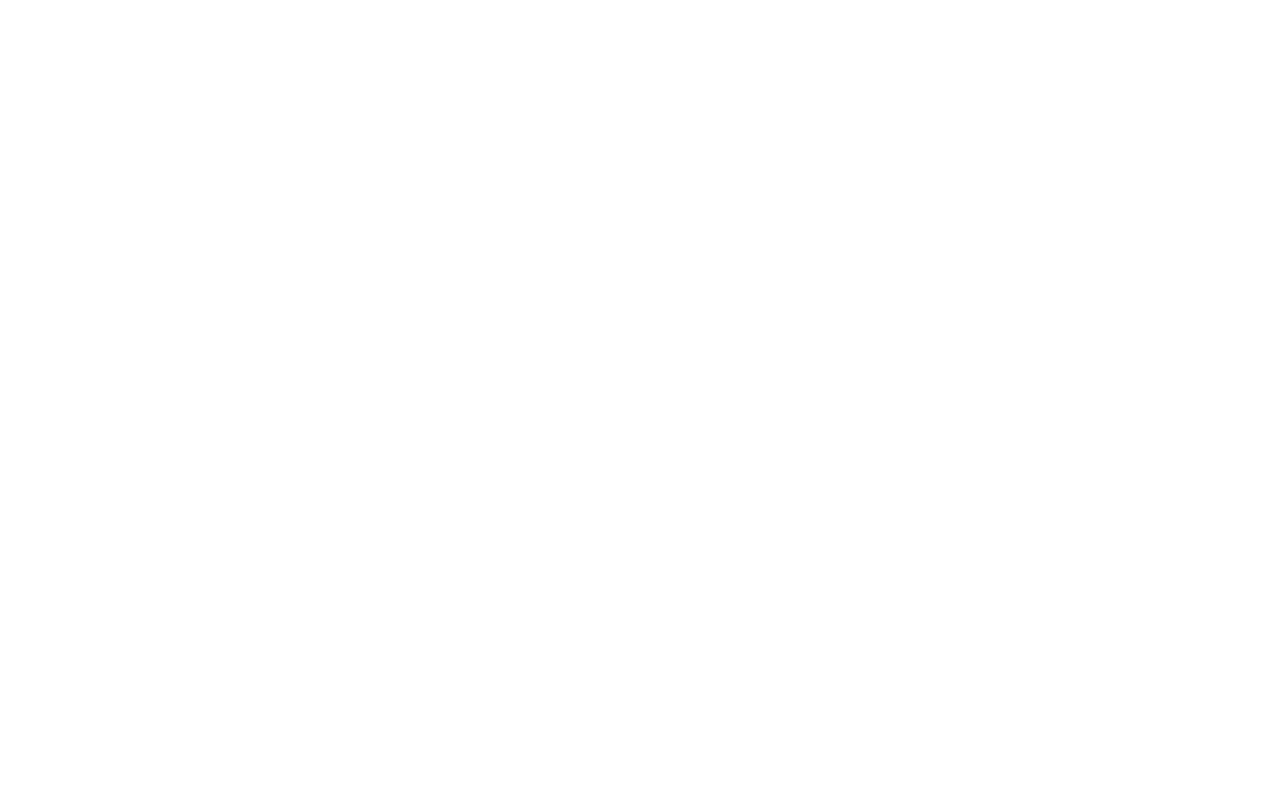
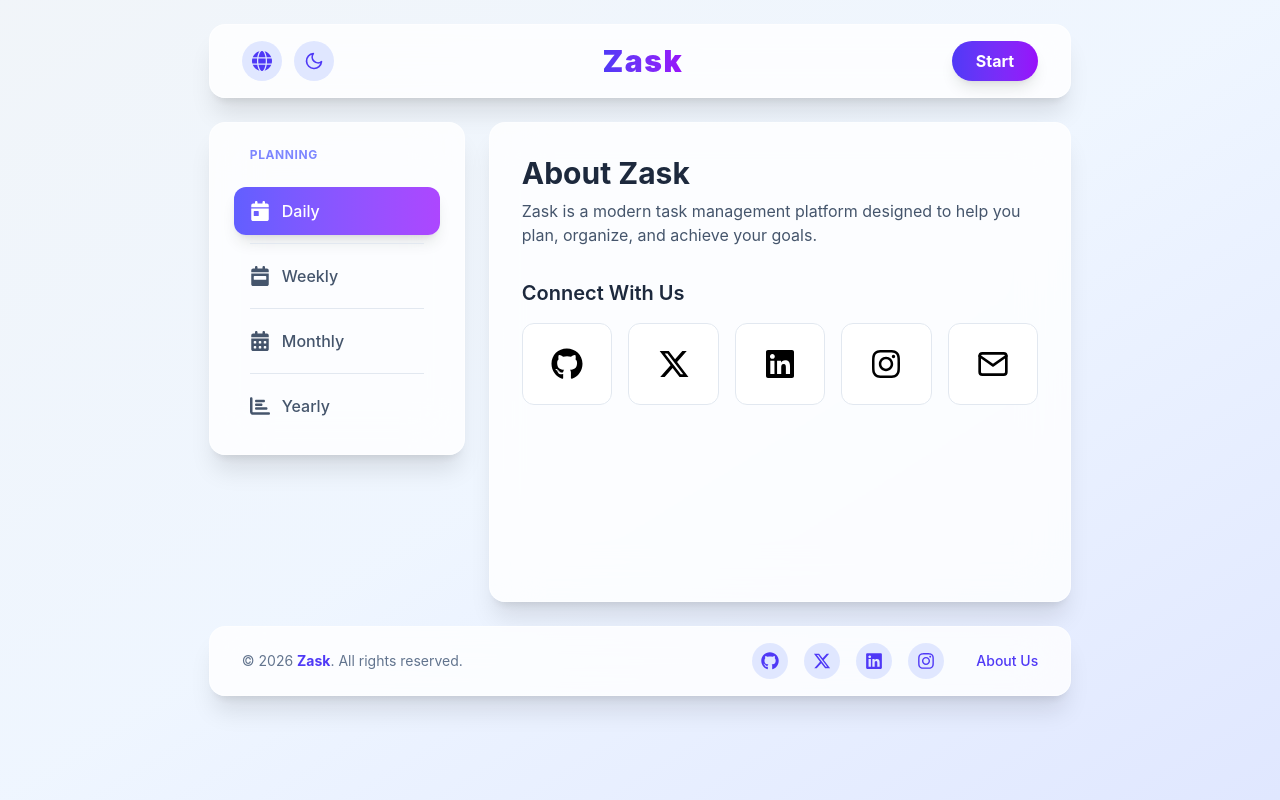
Before and after one commit to zarrush/task-flow, a React app in the folder frontend/: page /about in a window 1280 px wide. Before the commit this address had no page. Built offline with nearby package versions, Linux system fonts and the light colour scheme; the HTML template or start-up script is replaced by a standard one.

Commit message:
feat: add about page and update icons

```diff
--- a/frontend/package.json
+++ b/frontend/package.json
@@ -14,10 +14,10 @@
     "axios": "^1.20.0",
     "i18next": "^26.4.0",
     "i18next-browser-languagedetector": "^8.2.1",
-    "lucide-react": "^1.35.0",
     "react": "^19.2.8",
     "react-dom": "^19.2.8",
     "react-i18next": "^17.0.12",
+    "react-icons": "^5.7.0",
     "react-router-dom": "^7.18.3"
   },
   "devDependencies": {
--- a/frontend/src/App.jsx
+++ b/frontend/src/App.jsx
@@ -5,20 +5,19 @@
 import Tasks from './pages/Tasks';
 import Dashboard from './pages/Dashboard';
 import Profile from './pages/Profile';
+import About from './pages/About';
 
 function App() {
   return (
     <Router>
       <Routes>
-        {/* صفحه لاگین بدون Layout */}
         <Route path="/login" element={<Login />} />
-
-        {/* بقیه صفحات داخل Layout */}
         <Route element={<Layout />}>
           <Route path="/" element={<Tasks />} />
           <Route path="/tasks" element={<Tasks />} />
           <Route path="/dashboard" element={<Dashboard />} />
           <Route path="/profile" element={<Profile />} />
+          <Route path="/about" element={<About />} />
         </Route>
       </Routes>
     </Router>
--- a/frontend/src/components/Footer.jsx
+++ b/frontend/src/components/Footer.jsx
@@ -1,10 +1,51 @@
-// src/components/Footer.jsx
+
+import { FaGithub, FaXTwitter, FaLinkedin, FaInstagram } from 'react-icons/fa6';
+import { Link } from 'react-router-dom';
+
 export default function Footer() {
+  const socials = [
+    { name: 'GitHub', icon: FaGithub, url: 'https://github.com' },
+    { name: 'X', icon: FaXTwitter, url: 'https://twitter.com' },
+    { name: 'LinkedIn', icon: FaLinkedin, url: 'https://linkedin.com' },
+    { name: 'Instagram', icon: FaInstagram, url: 'https://instagram.com' },
+  ];
+
   return (
-    <footer className="bg-white/80 backdrop-blur-xl rounded-2xl shadow-xl border border-white/50 px-8 py-4 text-center">
+    <footer className="w-[70%] bg-white/80 backdrop-blur-xl rounded-2xl shadow-xl border border-white/50 px-8 py-4 flex items-center justify-between">
       <p className="text-sm text-slate-500">
-        © 2026 <span className="font-bold text-indigo-600">Zask</span>. All rights reserved.
+        © 2026{' '}
+        <span className="font-bold text-indigo-600">Zask</span>. All rights reserved.
       </p>
+
+      <div className="flex items-center gap-4">
+        {socials.map((social) => {
+          const Icon = social.icon;
+
+          return (
+            <a
+              key={social.name}
+              href={social.url}
+              target="_blank"
+              rel="noopener noreferrer"
+              className="group relative flex items-center justify-center w-9 h-9 bg-indigo-100 hover:bg-indigo-600 rounded-full transition-all duration-300 text-indigo-600 hover:text-white"
+              aria-label={social.name}
+            >
+              <Icon size={18} />
+
+              <span className="absolute -top-10 left-1/2 -translate-x-1/2 px-2 py-1 bg-slate-800 text-white text-xs rounded-md opacity-0 group-hover:opacity-100 transition-opacity duration-300 pointer-events-none whitespace-nowrap">
+                {social.name}
+              </span>
+            </a>
+          );
+        })}
+
+        <Link
+          to="/about"
+          className="text-sm text-indigo-600 hover:text-indigo-700 font-medium ml-4"
+        >
+          About Us
+        </Link>
+      </div>
     </footer>
   );
 }
--- a/frontend/src/components/Header.jsx
+++ b/frontend/src/components/Header.jsx
@@ -1,16 +1,25 @@
+
 // src/components/Header.jsx
-import { Globe, Moon } from 'lucide-react';
+import { FaGlobe } from 'react-icons/fa6';
+import { FiMoon } from 'react-icons/fi';
 import { Link } from 'react-router-dom';
 
 export default function Header() {
   return (
     <header className="w-[70%] bg-white/80 backdrop-blur-xl rounded-2xl shadow-xl border border-white/50 px-8 py-4 flex items-center justify-between">
       <div className="flex items-center gap-3">
-        <button className="w-10 h-10 flex items-center justify-center bg-indigo-100 hover:bg-indigo-200 rounded-full transition text-indigo-600">
-          <Globe size={20} />
+        <button
+          type="button"
+          className="w-10 h-10 flex items-center justify-center bg-indigo-100 hover:bg-indigo-200 rounded-full transition text-indigo-600"
+        >
+          <FaGlobe size={20} />
         </button>
-        <button className="w-10 h-10 flex items-center justify-center bg-indigo-100 hover:bg-indigo-200 rounded-full transition text-indigo-600">
-          <Moon size={20} />
+
+        <button
+          type="button"
+          className="w-10 h-10 flex items-center justify-center bg-indigo-100 hover:bg-indigo-200 rounded-full transition text-indigo-600"
+        >
+          <FiMoon size={20} />
         </button>
       </div>
 
--- a/frontend/src/components/Sidebar.jsx
+++ b/frontend/src/components/Sidebar.jsx
@@ -1,12 +1,18 @@
+
 // src/components/Sidebar.jsx
-import { Calendar, CalendarDays, CalendarRange, BarChart3 } from 'lucide-react';
+import {
+  FaCalendarDay,
+  FaCalendarWeek,
+  FaCalendarDays,
+  FaChartBar,
+} from 'react-icons/fa6';
 
 export default function Sidebar({ currentPlan, onPlanChange }) {
   const plans = [
-    { name: 'Daily', icon: Calendar, value: 'daily' },
-    { name: 'Weekly', icon: CalendarDays, value: 'weekly' },
-    { name: 'Monthly', icon: CalendarRange, value: 'monthly' },
-    { name: 'Yearly', icon: BarChart3, value: 'yearly' },
+    { name: 'Daily', icon: FaCalendarDay, value: 'daily' },
+    { name: 'Weekly', icon: FaCalendarWeek, value: 'weekly' },
+    { name: 'Monthly', icon: FaCalendarDays, value: 'monthly' },
+    { name: 'Yearly', icon: FaChartBar, value: 'yearly' },
   ];
 
   return (
@@ -14,13 +20,16 @@
       <h2 className="text-xs font-bold text-indigo-400 uppercase tracking-wider mb-6 px-4">
         Planning
       </h2>
+
       <nav className="flex flex-col">
         {plans.map((plan, index) => {
           const isActive = currentPlan === plan.value;
+          const Icon = plan.icon;
 
           return (
             <div key={plan.name}>
               <button
+                type="button"
                 onClick={() => onPlanChange(plan.value)}
                 className={`w-full px-4 py-3 rounded-xl font-medium transition-all flex items-center gap-3 text-left ${
                   isActive
@@ -28,9 +37,10 @@
                     : 'hover:bg-indigo-50 text-slate-600 hover:text-indigo-600'
                 }`}
               >
-                <plan.icon size={20} />
+                <Icon size={20} />
                 {plan.name}
               </button>
+
               {index < plans.length - 1 && (
                 <div className="h-px bg-slate-200 my-2 mx-4" />
               )}
--- /dev/null
+++ b/frontend/src/pages/About.jsx
@@ -0,0 +1,84 @@
+
+import { FaGithub, FaXTwitter, FaLinkedin, FaInstagram } from 'react-icons/fa6';
+import { FiMail } from 'react-icons/fi';
+
+export default function About() {
+  const socials = [
+    {
+      name: 'GitHub',
+      icon: FaGithub,
+      url: 'https://github.com',
+      color: 'hover:bg-gray-900 hover:text-white',
+    },
+    {
+      name: 'X',
+      icon: FaXTwitter,
+      url: 'https://twitter.com',
+      color: 'hover:bg-black hover:text-white',
+    },
+    {
+      name: 'LinkedIn',
+      icon: FaLinkedin,
+      url: 'https://linkedin.com',
+      color: 'hover:bg-blue-700 hover:text-white',
+    },
+    {
+      name: 'Instagram',
+      icon: FaInstagram,
+      url: 'https://instagram.com',
+      color: 'hover:bg-pink-600 hover:text-white',
+    },
+    {
+      name: 'Email',
+      icon: FiMail,
+      url: 'mailto:contact@zask.com',
+      color: 'hover:bg-indigo-600 hover:text-white',
+    },
+  ];
+
+  return (
+    <div className="space-y-8">
+      <div>
+        <h1 className="text-3xl font-bold text-slate-800 mb-2">
+          About Zask
+        </h1>
+
+        <p className="text-slate-600">
+          Zask is a modern task management platform designed to help you
+          plan, organize, and achieve your goals.
+        </p>
+      </div>
+
+      <div>
+        <h2 className="text-xl font-semibold text-slate-800 mb-4">
+          Connect With Us
+        </h2>
+
+        <div className="grid grid-cols-2 md:grid-cols-3 lg:grid-cols-5 gap-4">
+          {socials.map((social) => {
+            const Icon = social.icon;
+
+            return (
+              <a
+                key={social.name}
+                href={social.url}
+                target="_blank"
+                rel="noopener noreferrer"
+                className={`group relative flex flex-col items-center justify-center p-6 bg-white border border-slate-200 rounded-xl transition-all duration-300 hover:shadow-lg hover:-translate-y-1 ${social.color}`}
+              >
+                <Icon
+                  size={32}
+                  className="transition-transform duration-300 group-hover:scale-110"
+                />
+
+                <span className="absolute -bottom-8 text-sm font-medium text-slate-600 opacity-0 group-hover:opacity-100 transition-opacity duration-300">
+                  {social.name}
+                </span>
+              </a>
+            );
+          })}
+        </div>
+      </div>
+    </div>
+  );
+}
--- a/frontend/src/pages/Tasks.jsx
+++ b/frontend/src/pages/Tasks.jsx
@@ -1,3 +1,4 @@
+
 // src/pages/Tasks.jsx
 import { useOutletContext } from 'react-router-dom';
 
@@ -5,44 +6,81 @@
   const { currentPlan } = useOutletContext();
 
   const planInfo = {
-    daily: { title: 'Daily Planning', description: 'View your tasks for today' },
-    weekly: { title: 'Weekly Planning', description: 'View your tasks for this week' },
-    monthly: { title: 'Monthly Planning', description: 'View your tasks for this month' },
-    yearly: { title: 'Yearly Planning', description: 'View your tasks for this year' },
+    daily: {
+      title: 'Daily Planning',
+      description: 'View your tasks for today',
+    },
+    weekly: {
+      title: 'Weekly Planning',
+      description: 'View your tasks for this week',
+    },
+    monthly: {
+      title: 'Monthly Planning',
+      description: 'View your tasks for this month',
+    },
+    yearly: {
+      title: 'Yearly Planning',
+      description: 'View your tasks for this year',
+    },
   };
 
-  const { title, description } = planInfo[currentPlan] || planInfo.daily;
+  const { title, description } =
+    planInfo[currentPlan] || planInfo.daily;
+
+  const tasks = [1, 2, 3, 4];
 
   return (
     <div className="space-y-6">
+      {/* Plan Header */}
       <div className="bg-indigo-50 p-4 rounded-xl border border-indigo-200">
-        <h2 className="text-xl font-bold text-indigo-700">{title}</h2>
-        <p className="text-sm text-indigo-600">{description}</p>
+        <h2 className="text-xl font-bold text-indigo-700">
+          {title}
+        </h2>
+
+        <p className="text-sm text-indigo-600">
+          {description}
+        </p>
       </div>
 
+      {/* Search & New Task */}
       <div className="flex items-center gap-4">
         <input
           type="text"
           placeholder="Search tasks..."
           className="flex-1 px-6 py-3 bg-slate-50 border border-slate-200 rounded-full focus:outline-none focus:ring-2 focus:ring-indigo-500 focus:border-transparent transition"
         />
-        <button className="bg-gradient-to-r from-indigo-600 to-purple-600 hover:from-indigo-700 hover:to-purple-700 text-white px-6 py-3 rounded-full font-medium transition shadow-lg hover:shadow-xl">
+
+        <button
+          type="button"
+          className="bg-gradient-to-r from-indigo-600 to-purple-600 hover:from-indigo-700 hover:to-purple-700 text-white px-6 py-3 rounded-full font-medium transition shadow-lg hover:shadow-xl"
+        >
           + New Task
         </button>
       </div>
 
+      {/* Tasks List */}
       <div className="space-y-4">
-        {[1, 2, 3, 4].map((i) => (
-          <div key={i} className="bg-slate-50 hover:bg-slate-100 p-5 rounded-xl border border-slate-200 flex items-center justify-between transition">
+        {tasks.map((taskNumber) => (
+          <div
+            key={taskNumber}
+            className="bg-slate-50 hover:bg-slate-100 p-5 rounded-xl border border-slate-200 flex items-center justify-between transition"
+          >
             <div className="flex items-center gap-4">
               <div className="w-12 h-12 bg-gradient-to-br from-indigo-400 to-purple-500 rounded-full flex items-center justify-center text-white font-bold">
-                {i}
+                {taskNumber}
               </div>
+
               <div>
-                <h3 className="font-bold text-slate-800">Sample Task {i}</h3>
-                <p className="text-sm text-slate-500">Description goes here...</p>
+                <h3 className="font-bold text-slate-800">
+                  Sample Task {taskNumber}
+                </h3>
+
+                <p className="text-sm text-slate-500">
+                  Description goes here...
+                </p>
               </div>
             </div>
+
             <span className="px-4 py-2 bg-indigo-100 text-indigo-700 rounded-full text-xs font-bold">
               High Priority
             </span>
```
Also changed, not shown: frontend/src/components/ScrollToTop.jsx (added, +46 -0 lines), 1 other file (tests, documents, lock files or other folders).
